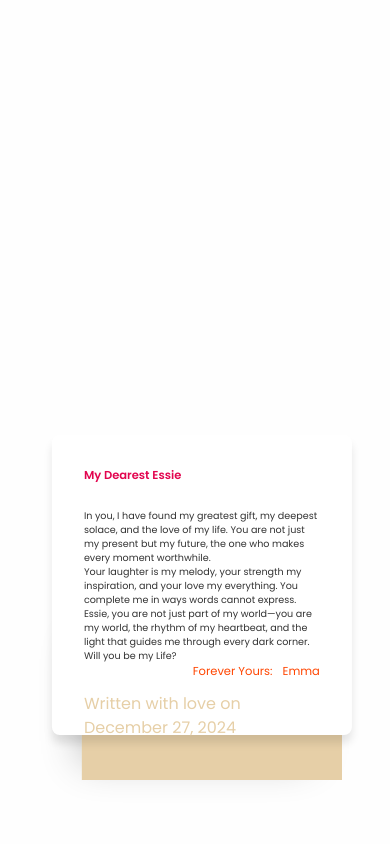
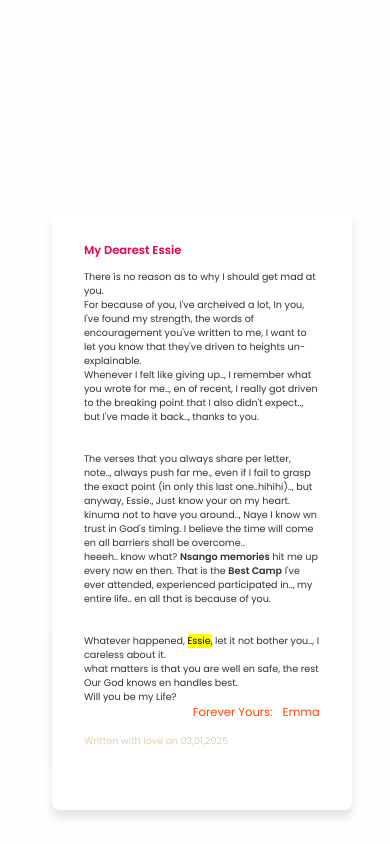
Before and after one commit to LianEmma/Nes, a plain HTML site: page index.html in a window 390 px wide. Both pictures are taken after a click on the button 195 px from the left and 699 px from the top of the page. Drawn offline with Linux system fonts and the light colour scheme.

Commit message:
new message

```diff
--- a/index.html
+++ b/index.html
@@ -10,16 +10,33 @@
     <div class="wrapper" role="button" aria-label="Open letter">
         <div class="envelop">
             <div class="letter">
-                <h4 style="font-size: 0.6em; margin-bottom: 12px; color: rgb(226, 5, 79);">My Dearest Essie</h4>
+                <h4 style="font-size: 0.6em; margin-bottom: 5px; color: rgb(226, 5, 79);">My Dearest Essie</h4>
                 <p class="text">
-                    In you, I have found my greatest gift, my deepest solace, and the love of my life. You are not just my present but my future, the one who makes every moment worthwhile.
-                </p>
+                    There is no reason as to why I should get mad at you.
+                 </p>
+
                 <p class="text">
-                    Your laughter is my melody, your strength my inspiration, and your love my everything. You complete me in ways words cannot express.
-                </p>
+                    For because of you, I've archeived a lot, In you, I've found my strength, the words of encouragement you've written to me,
+                    I want to let you know that they've driven to heights un-explainable. <br>
+                    Whenever I felt like giving up.., I remember what you wrote for me.., en of recent, I really got driven to the breaking point
+                    that I also didn't expect.., but I've made it back.., thanks to you.
+                 </p><br>
+
                 <p class="text">
-                    Essie, you are not just part of my world—you are my world, the rhythm of my heartbeat, and the light that guides me through every dark corner.
-                </p>
+                    The verses that you always share per letter, note.., always push far me., even if I fail to grasp the exact point (in only this
+                    last one..hihihi).., but anyway, Essie., Just know your on my heart. <br>
+                    kinuma not to have you around.., Naye I know wn trust in God's timing. I believe the time will come en all barriers shall be
+                    overcome.. <br>
+                    heeeh.. know what? <strong>Nsango memories</strong> hit me up every now en then. That is the <strong>Best Camp</strong> I've ever
+                    attended, experienced participated in.., my entire life.. en all that is because of you.
+                 </p> <br>
+
+                <p class="text">
+                    Whatever happened, <mark>Essie,</mark> let it not bother you.., I careless about it. <br>
+                    what matters is that you are well en safe, the rest Our God knows en handles best.
+                 </p>
+
+
 
                 <p class="text">
                     Will you be my Life?
@@ -30,7 +47,7 @@
                     <span>Emma</span>
                 </div>
 
-                <div class="date">Written with love on December 27, 2024</div>
+                <div class="date">Written with love on 03,01,2025</div>
 
             </div>
         </div>
--- a/style.css
+++ b/style.css
@@ -132,7 +132,7 @@ html, body {
 
 .date {
     margin-top: 6px;
-    font-size: 0.5rem;
+    font-size: 0.3rem;
     color: #e6cfa7;
 
 }
@@ -214,7 +214,7 @@ html, body {
     }
 
     .wrapper.open .letter{
-        height: 150px;
+        height: 300px;
     }
 
     .heart {
```
